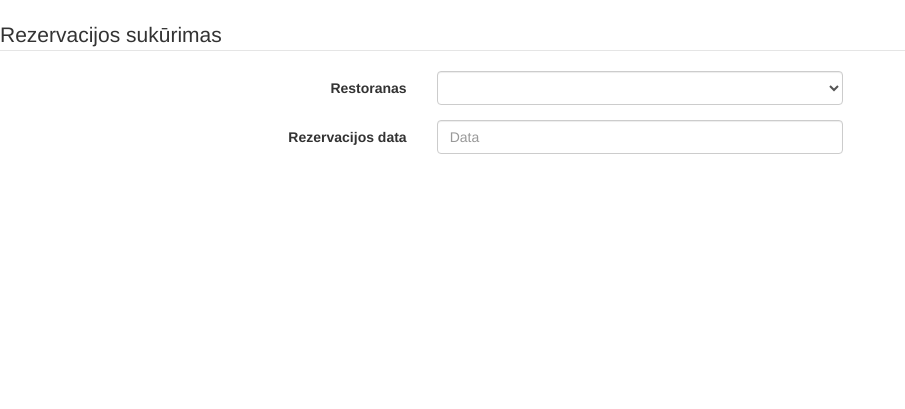
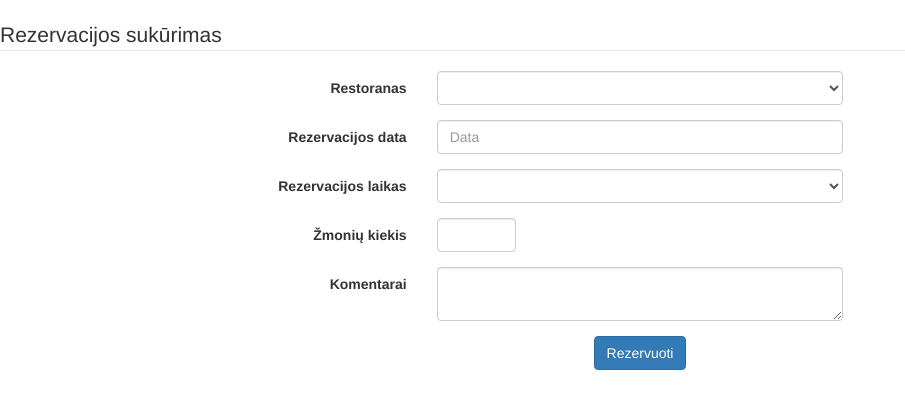
Before and after one commit to TheComma/IS-Pagrindai-Restoranai, a PHP site: page /CreateReservation.php in a window 1280 px wide. Shown: the part 51-460 px from the top of the page, without its empty margins (0-905 px from the left). Run offline with PHP 8.4, Linux system fonts and the light colour scheme; the visitor is signed in with stand-in values (Sample User, id 1); data comes from the database, SQL or seed files in the repository; lists and menus that the app fills with data are empty.

Commit message:
reservation form

```diff
--- a/CreateReservation.php
+++ b/CreateReservation.php
@@ -42,7 +42,7 @@
       <div class="form-group">
         <label class="col-md-4 control-label" for="restaurant">Restoranas</label>
         <div class="col-md-4">
-          <select id="restaurant" name="restaurant" class="form-control">
+          <select id="restaurant" name="restaurant" class="form-control" required="">
         <option value=""></option>
         <?php while ($row = mysqli_fetch_array($result, MYSQLI_ASSOC)) { ?>
         <option value=<?php echo $row['id']; ?>><?php echo $row['adresas']." ".$row['miestas'] ?></option>
@@ -53,12 +53,41 @@
 
       <!-- Text input-->
       <div class="form-group">
-      <label class="col-md-4 control-label" for="reservationdate">Rezervacijos data</label>
-      <div class="col-md-4">
-      <input id="reservationdate" name="reservationdate" type="text" placeholder="Data" class="form-control input-md" required="">
+      	<label class="col-md-4 control-label" for="reservationdate">Rezervacijos data</label>
+      	<div class="col-md-4">
+      		<input id="reservationdate" name="reservationdate" type="text" placeholder="Data" class="form-control input-md" required="">
 
+      	</div>
       </div>
+
+			<div class="form-group">
+				<label class="col-md-4 control-label" for="reservationhour">Rezervacijos laikas</label>
+				<div id="hland" class="col-md-4">
+					<select class="form-control" required="">
+						<option value=""></option>
+					</select>
+				</div>
+			</div>
+
+			<div class="form-group">
+      	<label class="col-md-4 control-label" for="reservationdate">Žmonių kiekis</label>
+      	<div class="col-md-1">
+      		<input id="people" name="people" type="number" placeholder="" class="form-control input-md" required="">
+      	</div>
       </div>
+
+		 <div class="form-group">
+  	 	<label class="col-md-4 control-label" for="textarea">Komentarai</label>
+  			<div class="col-md-4">
+    			<textarea class="form-control" id="comments" name="comments"></textarea>
+  			</div>
+		</div>
+
+		<div class="form-group">
+	    <div class="col-md-12 text-center">
+	      <input type="submit" value='Rezervuoti' class="btn btn-primary"  />
+	    </div>
+	  </div>
 
       </fieldset>
     </form>
@@ -72,5 +101,6 @@
     format: 'YYYY-MM-DD'
   });
 	$('#reservationdate').data("DateTimePicker").minDate(new Date());</script>
+	<script src='./Scripts/Scripts.js' type="text/javascript"></script>
 </body>
 </html>
--- /dev/null
+++ b/Scripts/Scripts.js
@@ -0,0 +1,15 @@
+$(document).ready(function(){
+  $("#reservationdate").on('dp.change',function(){
+    var date = $("#reservationdate").val();
+    var datastring = 'date='+date;
+    $.ajax({
+      type : "POST",
+      url: "./Ajax_Requests/Hours.php",
+      data: datastring,
+      cache: false,
+      success: function(result){
+        $("#hland").html(result);
+      }
+  });
+  })
+});
```
Also changed, not shown: Ajax_Requests/Hours.php (+9 -0 lines), Reservations/new_reservation.php (added).
